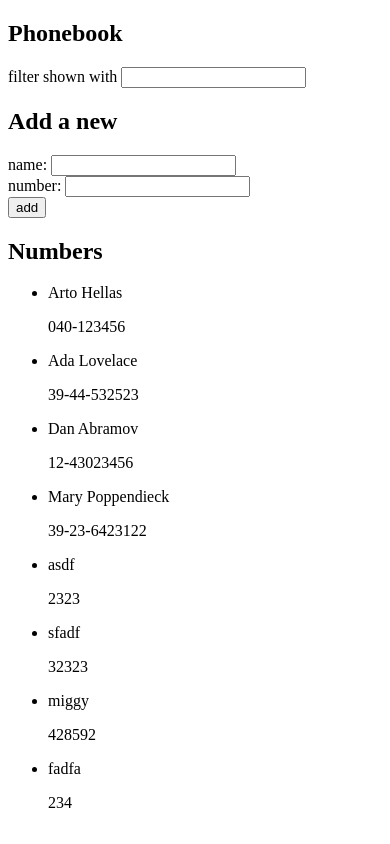
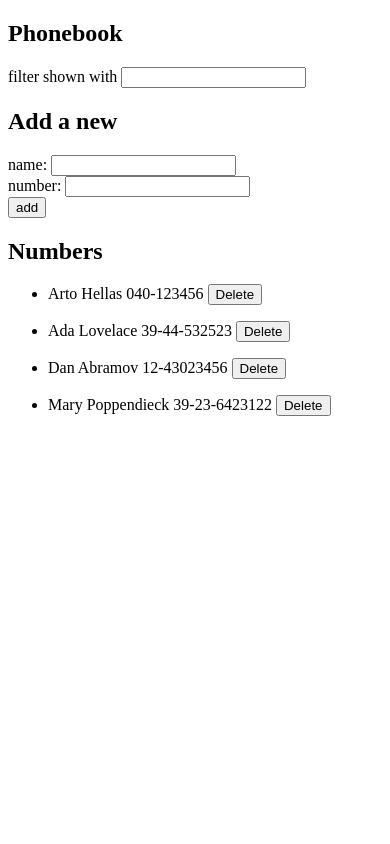
Before and after one commit to miguelluhulima/fsopen-exercises, a React (Vite) app in the folder part2/phonebook/: page / in a window 390 px wide. Built offline with nearby package versions, Linux system fonts and the light colour scheme; data requests are answered from the project's data file.

Commit message:
2.14 submission, phonebook

```diff
--- a/part2/phonebook/db.json
+++ b/part2/phonebook/db.json
@@ -19,26 +19,6 @@
       "id": "4",
       "name": "Mary Poppendieck",
       "number": "39-23-6423122"
-    },
-    {
-      "id": "8309",
-      "name": "asdf",
-      "number": "2323"
-    },
-    {
-      "id": "f5bd",
-      "name": "sfadf",
-      "number": "32323"
-    },
-    {
-      "id": "ffb7",
-      "name": "miggy",
-      "number": "428592"
-    },
-    {
-      "id": "5fa2",
-      "name": "fadfa",
-      "number": "234"
     }
   ]
 }
--- a/part2/phonebook/src/App.jsx
+++ b/part2/phonebook/src/App.jsx
@@ -45,6 +45,15 @@ const App = () => {
     setNewNumber('')
   }
 
+  const deletePerson = (id, name) => {
+    if (window.confirm(`Do you want to delete ${name}'s number?`)) {
+      phonebookService.deletePerson(id)
+        .then(() => {
+          setPersons(prevPersons => prevPersons.filter(person => person.id !== id))
+        })
+    }
+  }
+
   const handleNameChange = (event) => setNewName(event.target.value)
   const handleNumberChange = (event) => setNewNumber(event.target.value)
   const handleFilterChange = (event) => setFilter(event.target.value)
@@ -70,6 +79,7 @@ const App = () => {
             <Person
               key={person.id}
               person={person}
+              deletePerson={() => { deletePerson(person.id, person.name) }}
             />
           ))
         }
--- a/part2/phonebook/src/components/Person.jsx
+++ b/part2/phonebook/src/components/Person.jsx
@@ -1,8 +1,7 @@
-const Person = ({ person }) => {
+const Person = ({ person, deletePerson }) => {
   return (
     <li>
-      <p>{person.name}</p>
-      <p>{person.number}</p>
+      <p>{person.name} {person.number} <button onClick={deletePerson}>Delete</button></p>
     </li>
   )
 }
--- a/part2/phonebook/src/services/phonebook.js
+++ b/part2/phonebook/src/services/phonebook.js
@@ -12,7 +12,13 @@ const create = newObject => {
   return request.then(response => response.data)
 }
 
+const deletePerson = (id) => {
+  const request = axios.delete(`${baseUrl}/${id}`)
+  return request.then(response => response.data)
+}
+
 export default {
   getAll,
-  create
+  create,
+  deletePerson
 }
```
